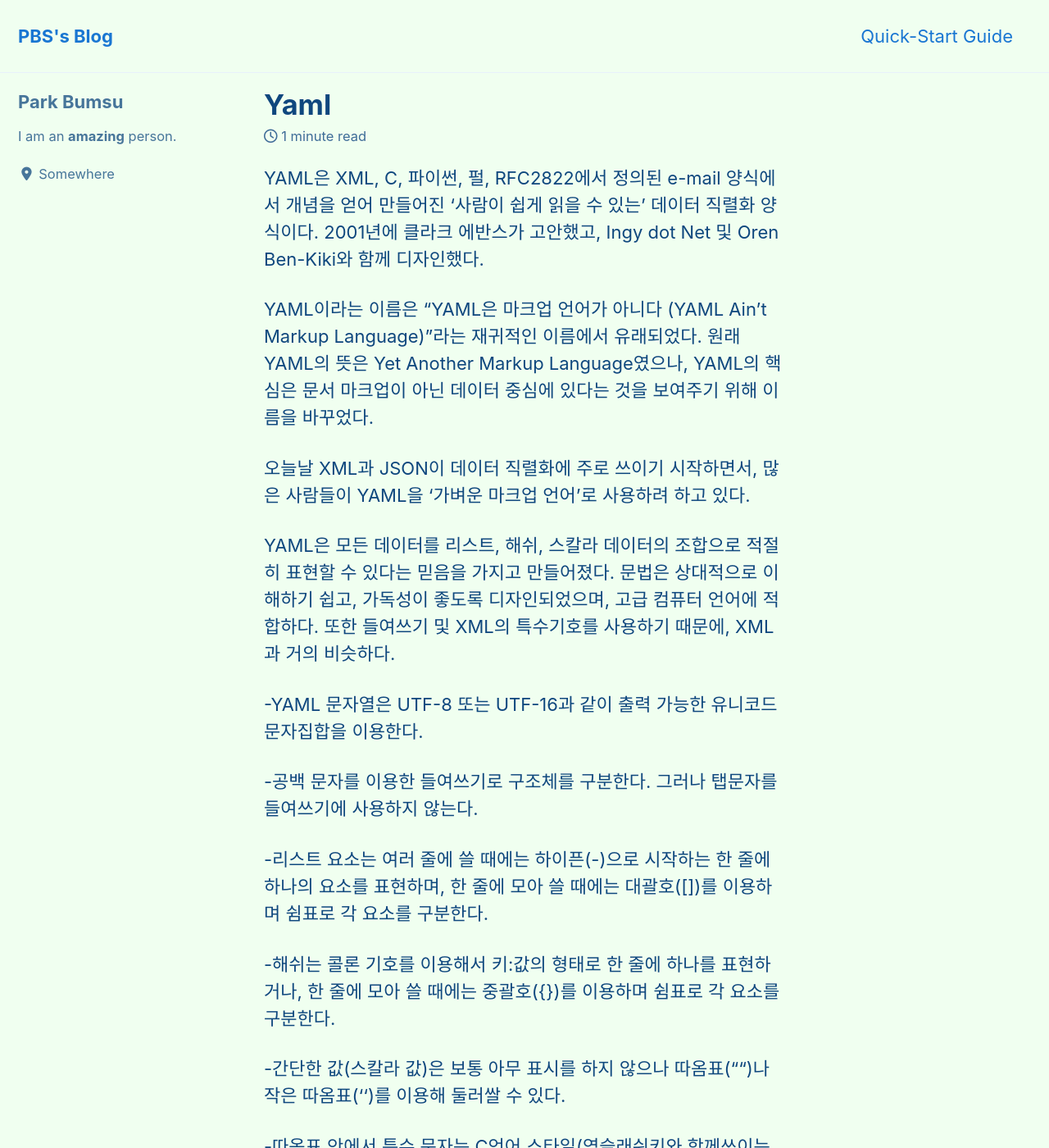
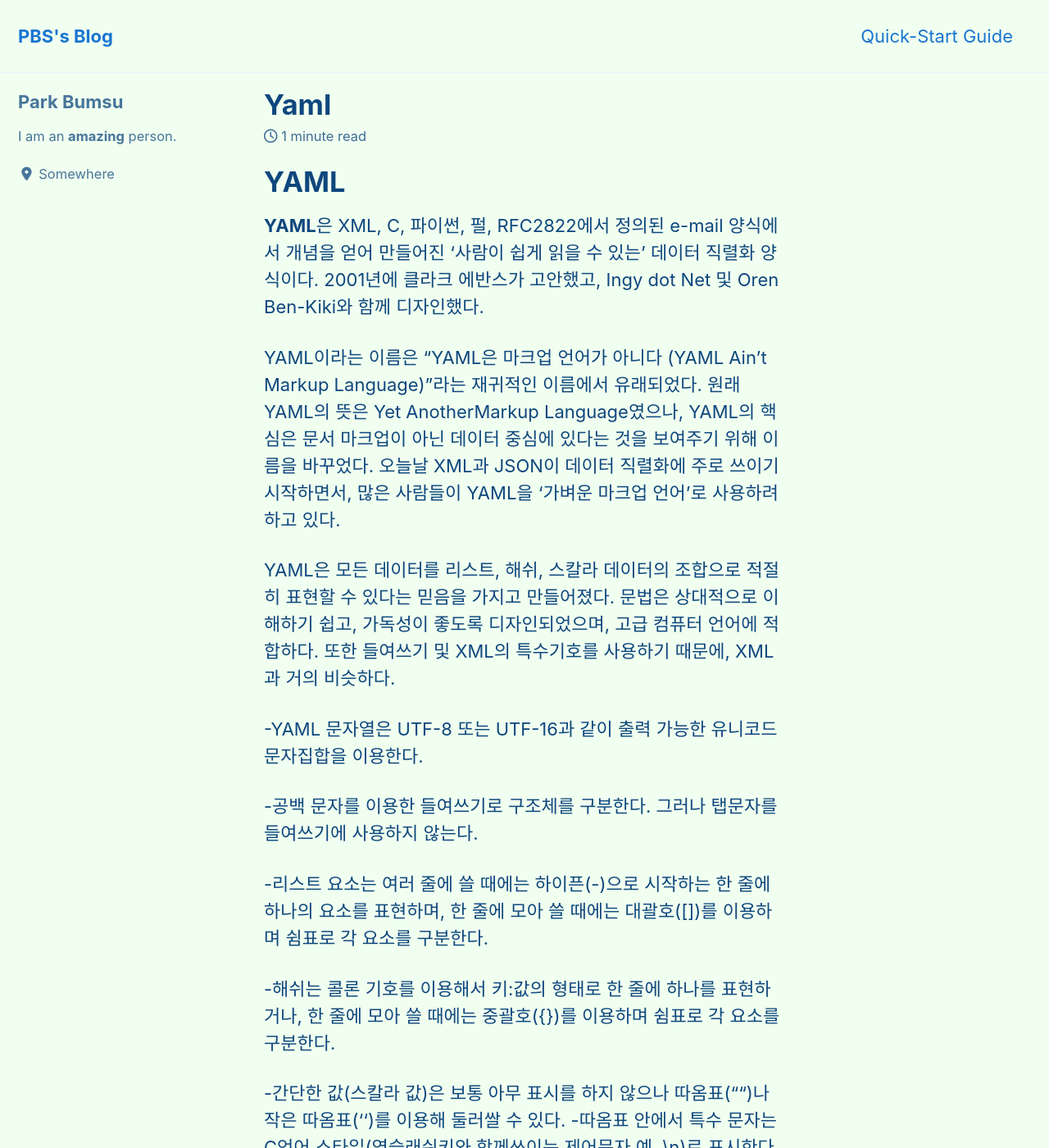
Before and after one commit to Cloud9Bumsu/Cloud9Bumsu.github.io, a Jekyll site: the page built from _posts/2020-04-26-YAML.md, in a window 1280 px wide and 1400 px high. Shown: the whole window at 82% size. Built offline with Jekyll 4.4.1, drawn with Linux system fonts in a browser that asks for light colours; cached includes are drawn as plain includes; nearby versions of some CDN libraries; some of the changed text lies outside the part shown.

Commit message:
Update 2020-04-26-YAML.md

```diff
--- a/_posts/2020-04-26-YAML.md
+++ b/_posts/2020-04-26-YAML.md
@@ -1,10 +1,7 @@
-YAML은 XML, C, 파이썬, 펄, RFC2822에서 정의된 e-mail 양식에서 개념을 얻어 만들어진 '사람이 쉽게 읽을 수 있는' 데이터 직렬화 양식이다.
-2001년에 클라크 에반스가 고안했고, Ingy dot Net 및 Oren Ben-Kiki와 함께 디자인했다.
+<h1>YAML</h1>
+<b>YAML</b>은 XML, C, 파이썬, 펄, RFC2822에서 정의된 e-mail 양식에서 개념을 얻어 만들어진 '사람이 쉽게 읽을 수 있는' 데이터 직렬화 양식이다. 2001년에 클라크 에반스가 고안했고, Ingy dot Net 및 Oren Ben-Kiki와 함께 디자인했다.
 
-YAML이라는 이름은 "YAML은 마크업 언어가 아니다 (YAML Ain't Markup Language)"라는 재귀적인 이름에서 유래되었다. 원래 YAML의 뜻은 Yet Another
-Markup Language였으나, YAML의 핵심은 문서 마크업이 아닌 데이터 중심에 있다는 것을 보여주기 위해 이름을 바꾸었다.
-
-오늘날 XML과 JSON이 데이터 직렬화에 주로 쓰이기 시작하면서, 많은 사람들이 YAML을 '가벼운 마크업 언어'로 사용하려 하고 있다.
+YAML이라는 이름은 "YAML은 마크업 언어가 아니다 (YAML Ain't Markup Language)"라는 재귀적인 이름에서 유래되었다. 원래 YAML의 뜻은 Yet AnotherMarkup Language였으나, YAML의 핵심은 문서 마크업이 아닌 데이터 중심에 있다는 것을 보여주기 위해 이름을 바꾸었다. 오늘날 XML과 JSON이 데이터 직렬화에 주로 쓰이기 시작하면서, 많은 사람들이 YAML을 '가벼운 마크업 언어'로 사용하려 하고 있다.
 
 YAML은 모든 데이터를 리스트, 해쉬, 스칼라 데이터의 조합으로 적절히 표현할 수 있다는 믿음을 가지고 만들어졌다. 문법은 상대적으로 이해하기 쉽고, 가독성이 좋도록 디자인되었으며, 고급 컴퓨터 언어에 적합하다. 또한 들여쓰기 및 XML의 특수기호를 사용하기 때문에, XML과 거의 비슷하다.
 
@@ -17,25 +14,15 @@ YAML은 모든 데이터를 리스트, 해쉬, 스칼라 데이터의 조합으
 -해쉬는 콜론 기호를 이용해서 키:값의 형태로 한 줄에 하나를 표현하거나, 한 줄에 모아 쓸 때에는 중괄호({})를 이용하며 쉼표로 각 요소를 구분한다.
 
 -간단한 값(스칼라 값)은 보통 아무 표시를 하지 않으나 따옴표("")나 작은 따옴표('')를 이용해 둘러쌀 수 있다.
-
 -따옴표 안에서 특수 문자는 C언어 스타일(역슬래쉬키와 함께쓰이는 제어문자 예. \n)로 표시한다.
-
 -블록 값은 보존(|) 또는 접기(>)의 선택 지시자로 나눈다.
-
 -하나의 스트림에 있는 여러 개의 문서는 하이픈 3개(---)로 나누며, 마침표 세개(...)로 스트림의 끝을 나타낸다.
-
 -반복되는 노드는 기본적으로 &를 통해 나타내며, * 문자 이후의 내용을 참조한다.
-
 -주석은 #으로 표시하며, 한 줄이 끝날 때까지 유효하다.
-
 -노드들은 타입과 느낌표로 시작해 URI 주소를 지시하는 태그를 통해 라벨이 붙는다.
-
 -YAML 문서는 % 문자로 시작되는 몇 개의 지시자를 통해 특정 작업을 수행한다. YAML 1.1에서는 두 개의 지시자가 정의되어 있다.
-
   -%YAML 지시자는 주어진 문서의 YAML 버전을 나타내는 데 사용한다.
-
   -%TAG 지시자는 URI 주소를 나타내는 데 주로 사용하며, 이들 주소는 노드 타입 태그에 사용한다.
-
 
  YAML은 공백과 스칼라 값을 가지고 있는 리스트 구분자를 위해 쉼표와 콜론이 필요하다. 미래의 표준화를 위해 YAML에서는 @, 엑센트 기호 ‘ 2개의 기호 문자를 예약해두고 있다.
 
```
